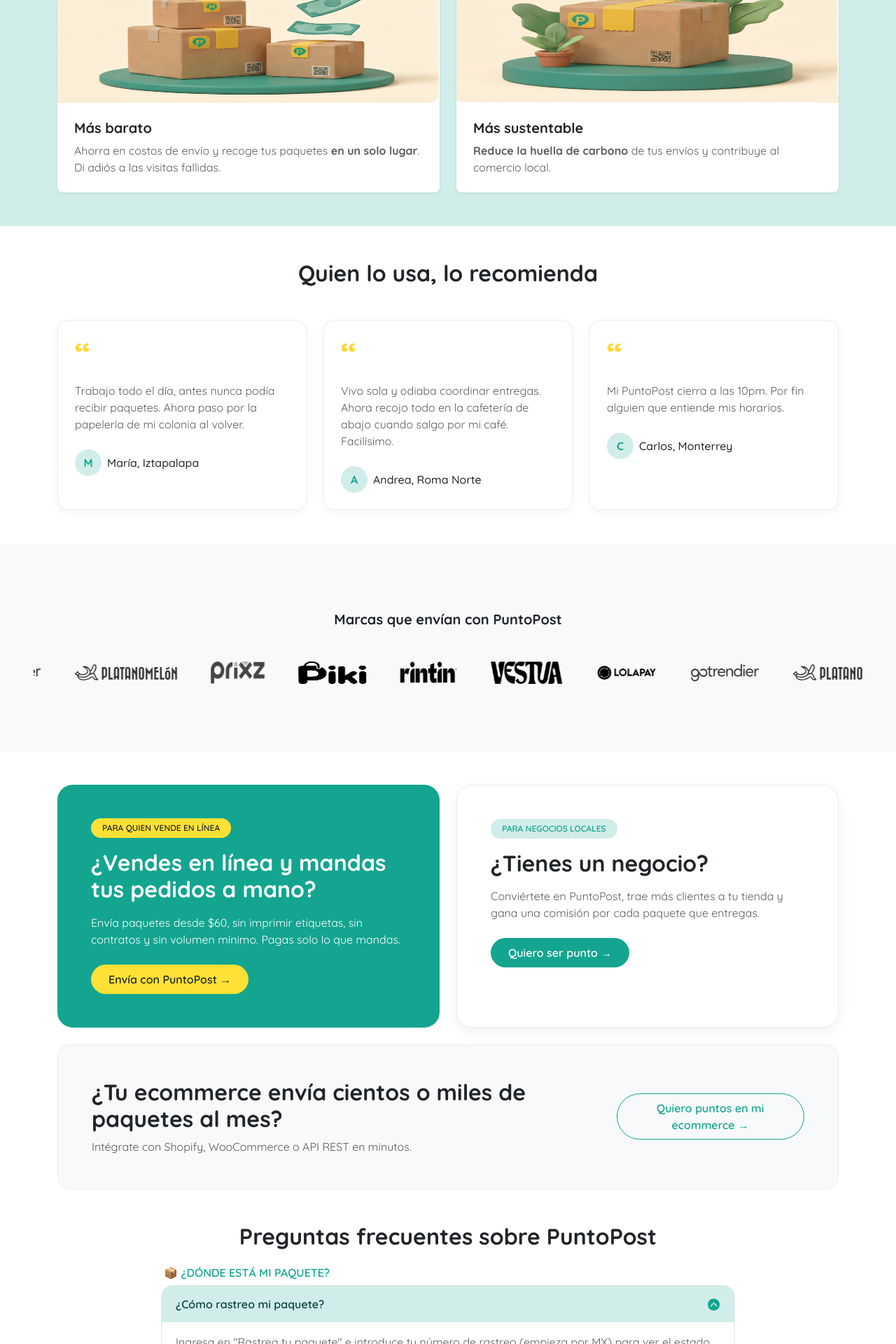
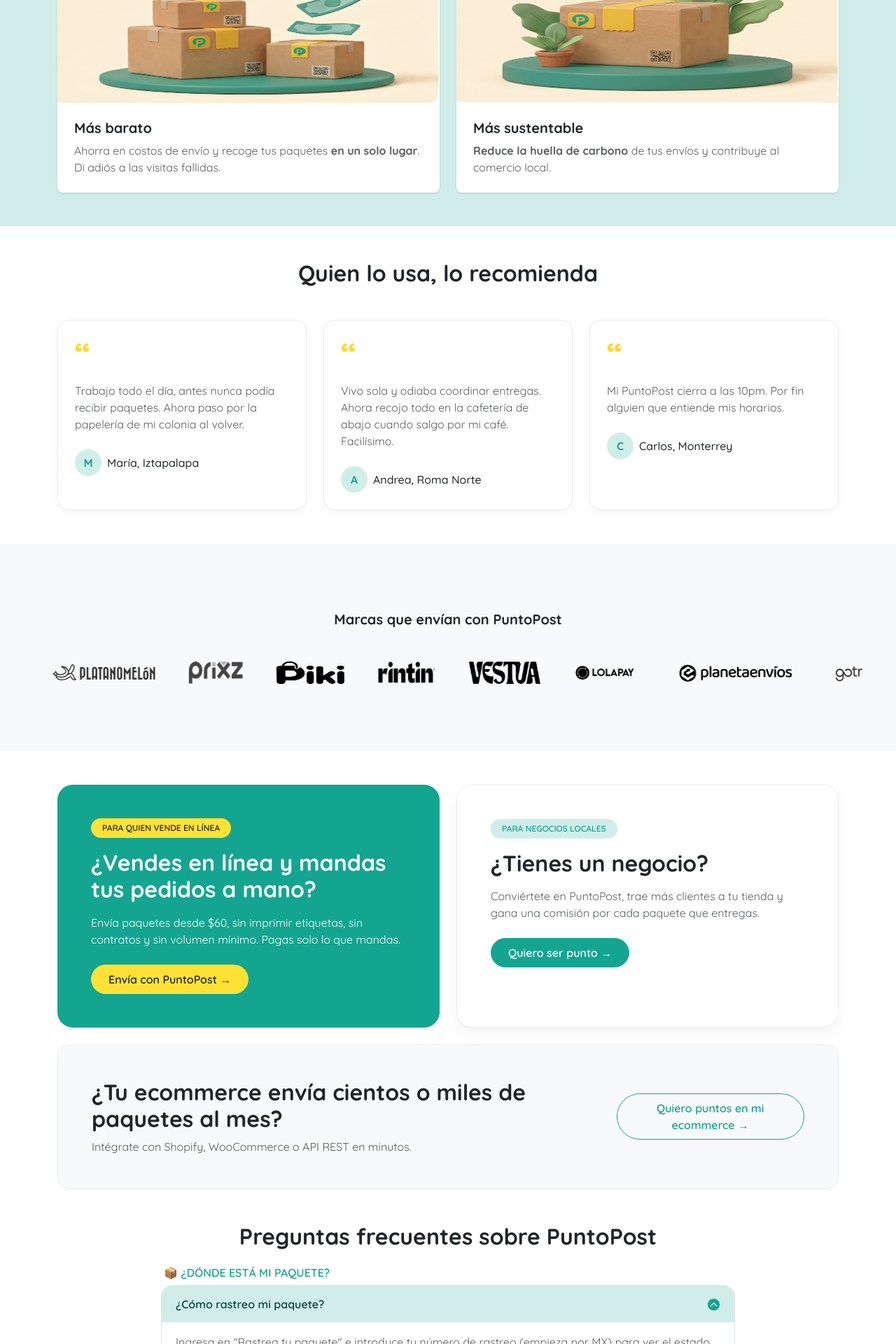
Before and after one commit to puntopost/web, a Jekyll site: the page built from index.html, in a window 1280 px wide. Shown: the part 943-2863 px from the top of the page at 70% size. Built offline with Jekyll 4.4.1, drawn with Linux system fonts in a browser that asks for light colours.

Commit message:
Add PlanetaEnvíos logo to brand carousel (#85)
* Initial plan

* Add PlanetaEnvíos logo to brand carousel

- Add assets/img/planetaenvios.svg (SVG format, preferred per issue)
- Add <img> tag to _includes/brand-logos.html with height=25, width=190
- Width calculated from viewBox ratio (760×100) at height=25

* Refine planetaenvios.svg icon to match actual logo

Update icon from generic diagonal arrows to correct design:
- Add flat-top white hexagonal border inside circle
- Replace arrows with hexagon+stylised circular-arrow "e" mark
matching the actual brand icon visible in the issue attachment

* Apply remaining changes

* Fix planetaenvios.svg: correct e-icon with ring arc, gap, crossbar and NE arrowhead

* img planetaenvios

---------

Co-authored-by: copilot-swe-agent[bot] <198982749+Copilot@users.noreply.github.com>
Co-authored-by: Jordi <jordi@puntopost.mx>

```diff
--- a/_includes/brand-logos.html
+++ b/_includes/brand-logos.html
@@ -7,5 +7,6 @@
     <img src="/assets/img/rintin.png" alt="Rintin" height="25" width="82" class="brand-logo">
     <img src="/assets/img/vestua.png" alt="Vestua" height="25" width="102" class="brand-logo">
     <img src="/assets/img/lolapay.svg" alt="LoLaPay" height="25" width="88" class="brand-logo">
+    <img src="/assets/img/planetaenvios.svg" alt="PlanetaEnvíos" height="25" width="190" class="brand-logo">
     {% endfor %}
 </div>
```
Also changed, not shown: assets/img/planetaenvios.svg (added).
